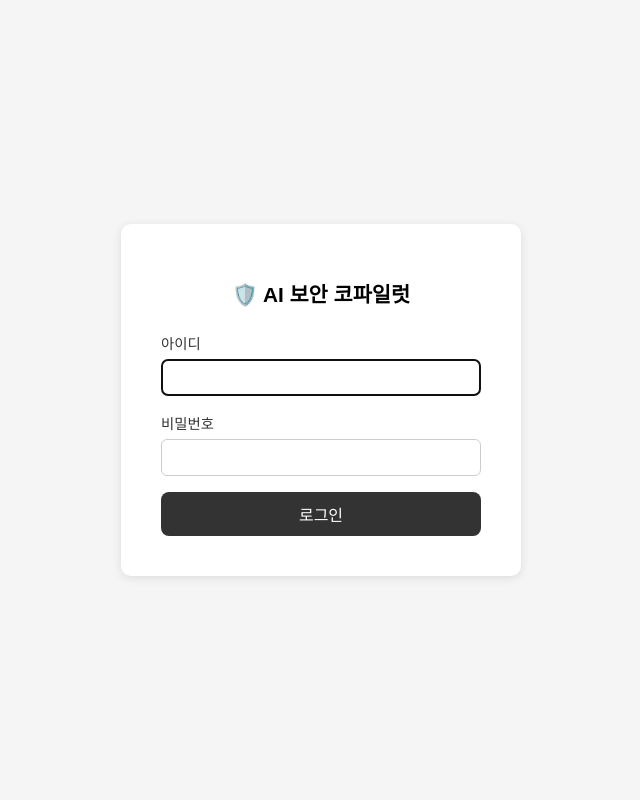
After one commit to sinaint/Z-PROJECT, a Django app: page /accounts/login/ in a window 1280 px wide. The commit adds this page. Shown: the whole page, without its empty margins (319-959 px from the left). Run offline with Django 5.2, Linux system fonts and the light colour scheme.

Commit message:
feat: 대시보드/API 로그인 인증 추가
- Django 기본 로그인(accounts/login/, accounts/logout/) 적용
- 대시보드 뷰(@login_required) 및 REST API(IsAuthenticated) 접근 제한
- 로그인 페이지 템플릿, 대시보드에 로그아웃 버튼 추가
- fetch 호출에 CSRF 토큰 헤더 추가 (로그인 세션에서 CSRF가 강제되므로)
- db.sqlite3를 .gitignore에 추가하고 git 추적 해제 (로그인 비밀번호 해시 등
  민감정보가 들어있어 커밋 대상에서 완전히 제외, 각자 로컬에서 migrate로 생성)

Co-Authored-By: Claude Sonnet 5 <noreply@anthropic.com>

```diff
--- a/backend/config/urls.py
+++ b/backend/config/urls.py
@@ -1,7 +1,8 @@
 from django.contrib import admin
-from django.urls import path, include   # include를 새로 import 해야 해요
+from django.urls import path, include  # include를 새로 import 해야 해요
 
 urlpatterns = [
     path('admin/', admin.site.urls),
+    path('accounts/', include('django.contrib.auth.urls')),  # 로그인/로그아웃 (accounts/login/, accounts/logout/)
     path('', include('scanner_dashboard.urls')),   # 이 한 줄을 추가
 ]
--- a/backend/scanner_dashboard/views.py
+++ b/backend/scanner_dashboard/views.py
@@ -3,16 +3,20 @@ scanner_dashboard 앱의 view 파일이에요.
 사용자가 웹페이지에 접속했을 때 '무슨 일을 할지' 정하는 곳이에요.
 """
 
+from django.contrib.auth.decorators import login_required
 from django.shortcuts import render
 
 from .models import ScanResult
 
 
+@login_required
 def dashboard(request):
     """
     DB에 저장된 최신 스캔 결과를 화면에 보여줘요.
     실제 스캔(+ AI 설명 생성)은 이 화면의 버튼이 호출하는
     POST /api/scan/cloud/, /api/scan/code/ 에서 실행돼요.
+
+    로그인 안 한 사용자가 접속하면 자동으로 로그인 페이지(accounts/login/)로 보내져요.
     """
     cloud_results = ScanResult.objects.filter(category=ScanResult.Category.CLOUD)[:50]
     code_results = ScanResult.objects.filter(category=ScanResult.Category.CODE)[:50]
--- /dev/null
+++ b/backend/templates/registration/login.html
@@ -0,0 +1,70 @@
+<!-- Django 기본 로그인 뷰(LoginView)가 찾는 템플릿 경로예요: registration/login.html -->
+
+<!DOCTYPE html>
+<html lang="ko">
+<head>
+    <meta charset="UTF-8">
+    <meta name="viewport" content="width=device-width, initial-scale=1.0">
+    <title>로그인 - AI 보안 코파일럿</title>
+    <style>
+        body {
+            font-family: 'Malgun Gothic', sans-serif;
+            background-color: #f5f5f5;
+            display: flex;
+            align-items: center;
+            justify-content: center;
+            height: 100vh;
+            margin: 0;
+        }
+        .login-box {
+            background: white;
+            padding: 40px;
+            border-radius: 10px;
+            box-shadow: 0 2px 10px rgba(0,0,0,0.1);
+            width: 320px;
+        }
+        h1 { font-size: 1.3em; text-align: center; margin-bottom: 24px; }
+        .field { margin-bottom: 16px; }
+        label { display: block; margin-bottom: 6px; font-size: 0.9em; color: #333; }
+        input[type="text"], input[type="password"] {
+            width: 100%;
+            padding: 10px;
+            border: 1px solid #ccc;
+            border-radius: 6px;
+            box-sizing: border-box;
+        }
+        button {
+            width: 100%;
+            padding: 10px;
+            border: none;
+            border-radius: 8px;
+            background-color: #333;
+            color: white;
+            cursor: pointer;
+            font-size: 1em;
+        }
+        .errorlist { color: #e74c3c; font-size: 0.85em; padding-left: 0; list-style: none; margin-top: -8px; margin-bottom: 12px; }
+    </style>
+</head>
+<body>
+    <div class="login-box">
+        <h1>🛡️ AI 보안 코파일럿</h1>
+        <form method="post">
+            {% csrf_token %}
+            {% if form.errors %}
+                <ul class="errorlist"><li>아이디 또는 비밀번호가 올바르지 않습니다.</li></ul>
+            {% endif %}
+            <div class="field">
+                <label for="id_username">아이디</label>
+                {{ form.username }}
+            </div>
+            <div class="field">
+                <label for="id_password">비밀번호</label>
+                {{ form.password }}
+            </div>
+            <input type="hidden" name="next" value="{{ next }}">
+            <button type="submit">로그인</button>
+        </form>
+    </div>
+</body>
+</html>
```
Also changed, not shown: backend/config/settings.py (+16 -0 lines), backend/templates/scanner_dashboard/dashboard.html (+38 -3 lines), backend/db.sqlite3 (deleted), 1 other file.
